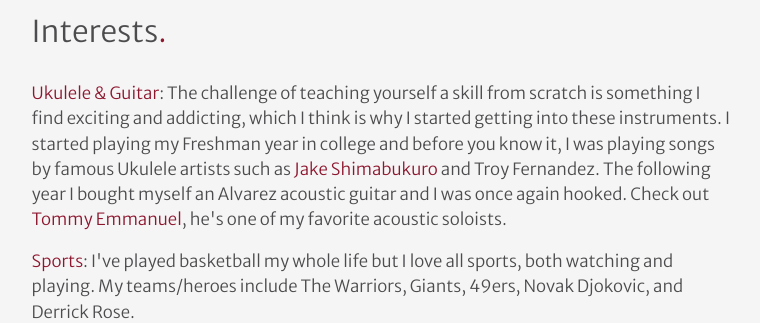
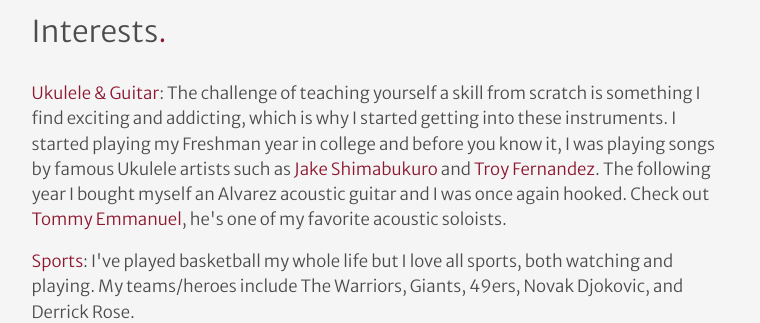
Before and after one commit to ajmark/ajmark.com, a PHP site: page / in a window 1280 px wide. Shown: the part 1925-2248 px from the top of the page, without its empty margins (122-882 px from the left). Run offline with PHP 8.4, Linux system fonts and the light colour scheme; the visitor is signed in with stand-in values (Sample User, id 1); data that the repository does not hold is empty.

Commit message:
Index revisions

```diff
--- a/includes/homecontent.php
+++ b/includes/homecontent.php
@@ -80,7 +80,7 @@
 
 				<div class='text-wrap inside-text text-body'>
 					<h1 id="hobbies-text">Interests<span>.</span></h1>
-          <h2><span>Ukulele &amp; Guitar</span>: The challenge of teaching yourself a skill from scratch is something I find exciting and addicting, which I think is why I started getting into these instruments. I started playing my Freshman year in college and before you know it, I was playing songs by famous Ukulele artists such as <a href='http://www.youtube.com/watch?v=puSkP3uym5k' target='_blank'>Jake Shimabukuro</a> and Troy Fernandez. The following year I bought myself an Alvarez acoustic guitar and I was once again hooked. Check out <a href='http://www.youtube.com/watch?v=AhR04kmcSXU' target='_blank'>Tommy Emmanuel</a>, he's one of my favorite acoustic soloists.</h2>
+          <h2><span>Ukulele &amp; Guitar</span>: The challenge of teaching yourself a skill from scratch is something I find exciting and addicting, which is why I started getting into these instruments. I started playing my Freshman year in college and before you know it, I was playing songs by famous Ukulele artists such as <a href='http://www.youtube.com/watch?v=puSkP3uym5k' target='_blank'>Jake Shimabukuro</a> and <a href='http://www.youtube.com/watch?v=naHHHwoMDaU'>Troy Fernandez</a>. The following year I bought myself an Alvarez acoustic guitar and I was once again hooked. Check out <a href='http://www.youtube.com/watch?v=AhR04kmcSXU' target='_blank'>Tommy Emmanuel</a>, he's one of my favorite acoustic soloists.</h2>
 				  <h2><span>Sports</span>: I've played basketball my whole life but I love all sports, both watching and playing. My teams/heroes include The Warriors, Giants, 49ers, Novak Djokovic, and Derrick Rose. </h2>
 				  <h2><span>Sneakers</span>: I'm a snearkerhead. My friends in highschool got me into the culture and even though I'm not quite on their level, I can still hold my own. I still catch myself browsing sites like <a href='http://solecollector.com/' target='_blank'>SoleCollector</a> every now and then...</h2>
 			  </div>
```
Also changed, not shown: 1 other file.
